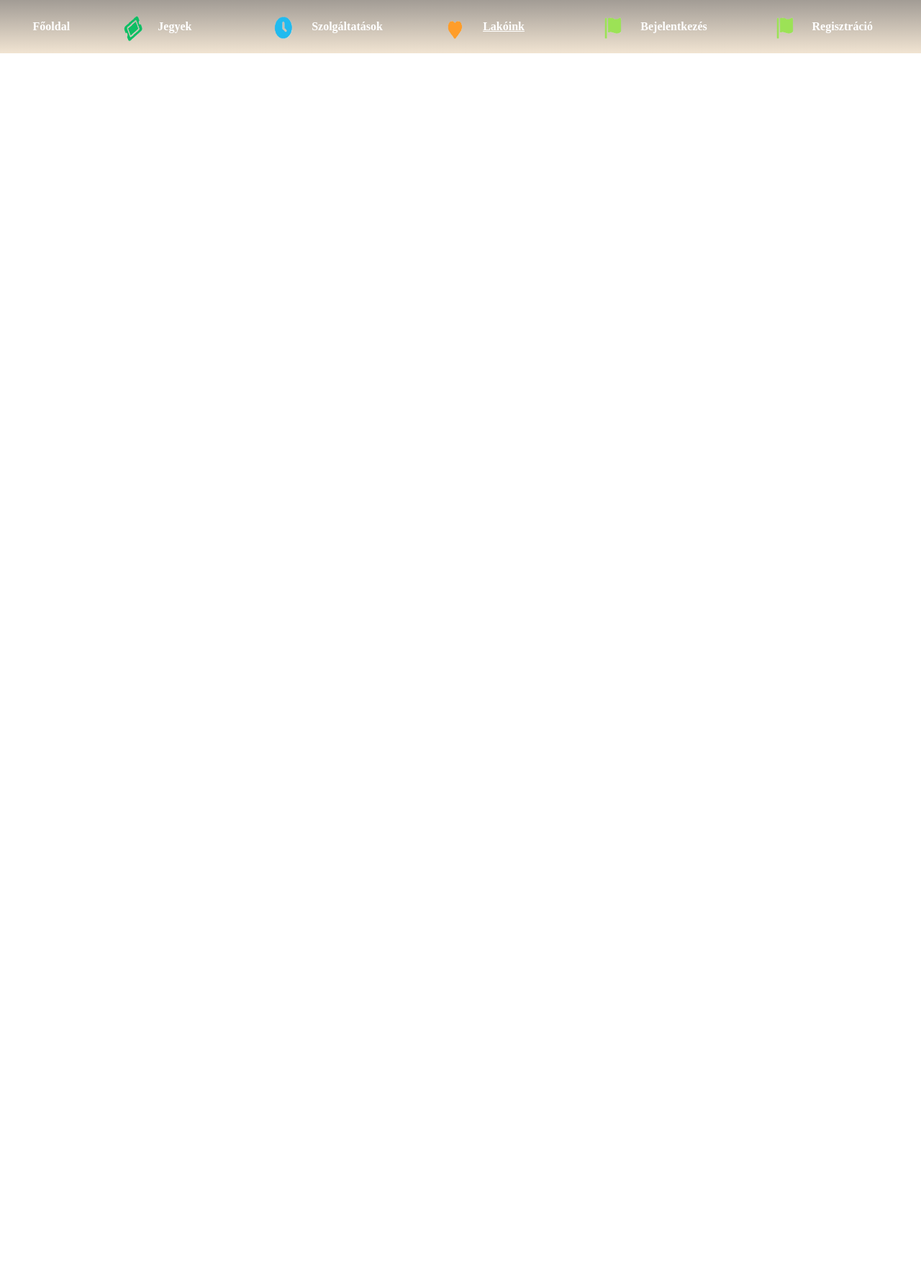
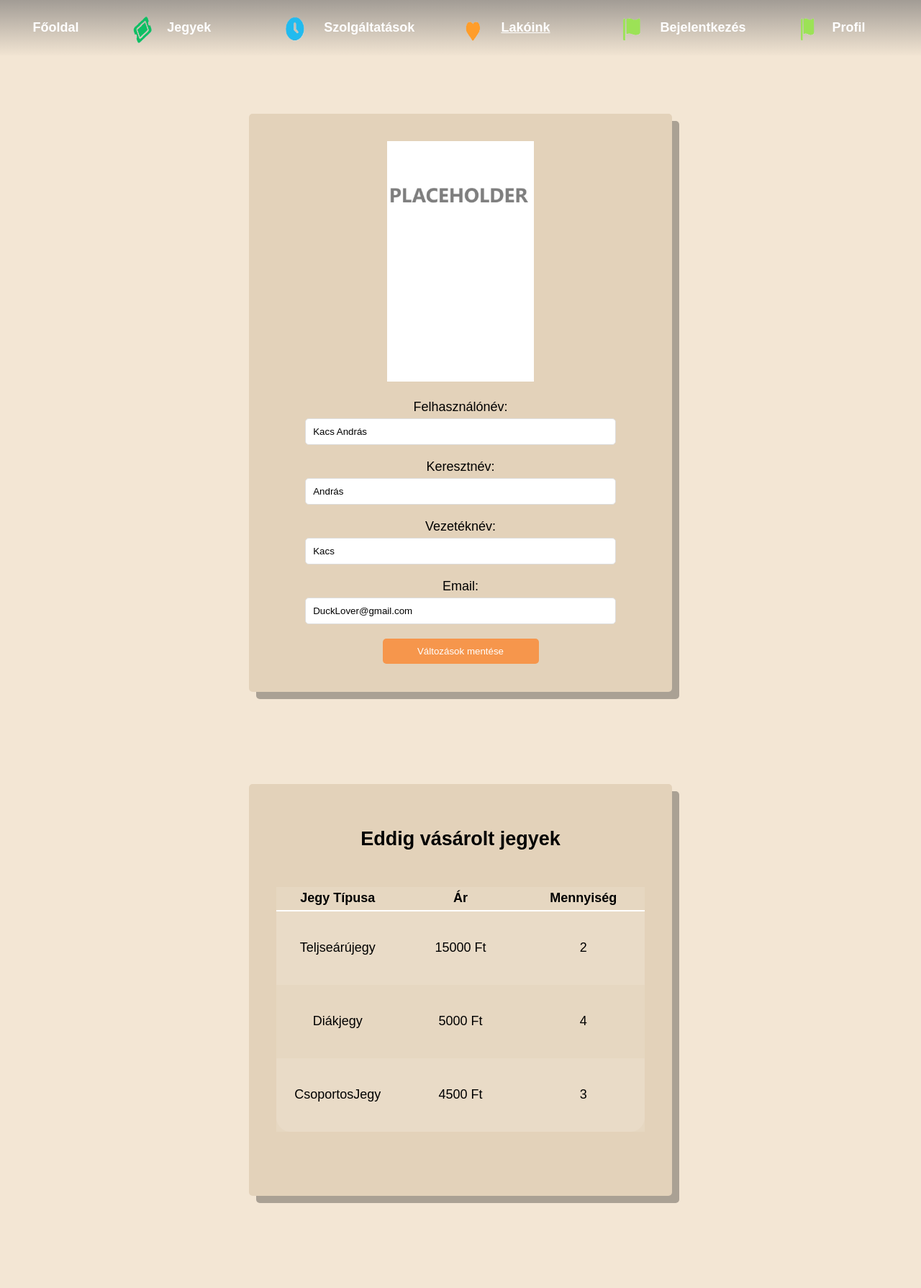
Before and after one commit to BaratP/Zoowebsite, a PHP site: page /html/profil.html in a window 1280 px wide. Shown: the whole page at 72% size. Before the commit the page ends 74 px from the top, so only its background shows below. Run offline with PHP 8.4, Linux system fonts and the light colour scheme.

Commit message:
Add files via upload

```diff
--- a/Allatkert/css/profil.css
+++ b/Allatkert/css/profil.css
@@ -0,0 +1,90 @@
+body {
+    font-family: sans-serif;
+    font-size: large;
+    text-justify: inter-word;
+    text-align: center;
+    stroke: white;
+    margin: 0;
+    background-color: #f3e6d4;
+}
+h1 {
+    margin-bottom: 10%;
+}
+.container {
+    margin-top: 10%;
+    background-color: #e3d2ba;
+    padding: 3%;
+    border-radius: 5px;
+    box-shadow: 10px 10px 0 rgba(0, 0, 0, 0.3);
+    height: 50%;
+    width: 40%;
+}
+.avatar {
+    width: 40%;
+}
+.profile-info {
+    margin-top: 20px;
+}
+label {
+    display: block;
+    margin-bottom: 5px;
+}
+input[type="text"], input[type="password"], input[type="email"] {
+    width: 80%;
+    padding: 10px;
+    margin-bottom: 20px;
+    border: 1px solid #ddd;
+    border-radius: 5px;
+}
+.save-btn {
+    background-color: #f6964c;
+    color: white;
+    padding: 10px 20px;
+    border: none;
+    border-radius: 5px;
+    cursor: pointer;
+    text-align: center;
+}
+
+main {
+    width: 100%;
+    display: flex;
+    justify-content: center;
+    flex-direction: column;
+    align-items: center;
+}
+section:last-of-type{
+    margin-bottom: 10%;
+}
+Table {
+    background-color: rgba(255,255,255,0.1);
+    align-content: center;
+    border-collapse: collapse;
+    margin-bottom: 10%;
+    width: 100%;
+}
+thead{
+    font-size: 50px;
+}
+td{
+    align-self: center;
+    text-align: center;
+    height: 100px;
+    width: 30%;
+}th {
+     height: 30px;
+     border-bottom: 2px solid white;
+ }
+
+tr:last-of-type td:last-of-type {
+    border-radius: 0 0 20px 0;
+}
+tr:last-of-type td:first-of-type {
+    border-radius: 0 0 0 20px;
+}
+tbody tr:hover{
+    background-color: rgba(250,250,250,30%);
+}
+tr:nth-child(even) {
+    background-color: rgba(250,250,250,10%) ;
+}
--- a/Allatkert/css/register.css
+++ b/Allatkert/css/register.css
@@ -2,7 +2,6 @@ body {
     background-color: #f4e7d5;
 }
 .bejelentkezes {
-
     background-color: #e4d3bb;
     box-shadow: 10px 10px 0 rgba(0, 0, 0, 0.3);
     align-items: center;
@@ -67,7 +66,7 @@ form {
     justify-content: center;
 }
 .flex {
-    margin-top: 5%;
+    margin: 10% 0 10%;
     width: 100%;
     height: 95vh;
     align-items: center;
--- a/Allatkert/html/index.html
+++ b/Allatkert/html/index.html
@@ -14,7 +14,7 @@
         <li><img src="../media/jegyarak.png" alt="jegy"><a href="szolgaltatas.html">Szolgáltatások</a></li>
         <li><img src="../media/jegyarak.png" alt="jegy"><a href="lakok/lakok.html" style="text-decoration: underline">Lakóink</a></li>
         <li><img src="../media/jegyarak.png" alt="jegy"><a href="login.html">Bejelentkezés</a></li>
-        <li><img src="../media/jegyarak.png" alt="jegy"><a href="register.html">Regisztráció</a></li>
+        <li><img src="../media/jegyarak.png" alt="jegy"><a href="profil.html">Profil</a></li>
     </ul>
 </nav>
 <p>Index oldal</p>
--- a/Allatkert/html/jegyek.html
+++ b/Allatkert/html/jegyek.html
@@ -14,7 +14,7 @@
         <li><img src="../media/jegyarak.png" alt="jegy"><a href="szolgaltatas.html">Szolgáltatások</a></li>
         <li><img src="../media/jegyarak.png" alt="jegy"><a href="lakok/lakok.html" style="text-decoration: underline">Lakóink</a></li>
         <li><img src="../media/jegyarak.png" alt="jegy"><a href="login.html">Bejelentkezés</a></li>
-        <li><img src="../media/jegyarak.png" alt="jegy"><a href="register.html">Regisztráció</a></li>
+        <li><img src="../media/jegyarak.png" alt="jegy"><a href="profil.html">Profil</a></li>
     </ul>
 </nav>
 </body>
--- a/Allatkert/html/lakok/bober.html
+++ b/Allatkert/html/lakok/bober.html
@@ -14,7 +14,7 @@
         <li><img src="../../media/jegyarak.png" alt="jegy"><a href="../szolgaltatas.html">Szolgáltatások</a></li>
         <li><img src="../../media/jegyarak.png" alt="jegy"><a href="lakok.html" style="text-decoration: underline">Lakóink</a></li>
         <li><img src="../../media/jegyarak.png" alt="jegy"><a href="../login.html">Bejelentkezés</a></li>
-        <li><img src="../../media/jegyarak.png" alt="jegy"><a href="../register.html">Regisztráció</a></li>
+        <li><img src="../../media/jegyarak.png" alt="jegy"><a href="../profil.html">Profil</a></li>
     </ul>
 </nav>
 <div class="split">
--- a/Allatkert/html/lakok/lakok.html
+++ b/Allatkert/html/lakok/lakok.html
@@ -14,7 +14,7 @@
         <li><img src="../../media/jegyarak.png" alt="jegy"><a href="../szolgaltatas.html">Szolgáltatások</a></li>
         <li><img src="../../media/jegyarak.png" alt="jegy"><a href="lakok.html" style="text-decoration: underline">Lakóink</a></li>
         <li><img src="../../media/jegyarak.png" alt="jegy"><a href="../login.html">Bejelentkezés</a></li>
-        <li><img src="../../media/jegyarak.png" alt="jegy"><a href="../register.html">Regisztráció</a></li>
+        <li><img src="../../media/jegyarak.png" alt="jegy"><a href="../profil.html">Profil</a></li>
     </ul>
 </nav>
 <br><br>
--- a/Allatkert/html/lakok/pingvin.html
+++ b/Allatkert/html/lakok/pingvin.html
@@ -14,7 +14,7 @@
         <li><img src="../../media/jegyarak.png" alt="jegy"><a href="../szolgaltatas.html">Szolgáltatások</a></li>
         <li><img src="../../media/jegyarak.png" alt="jegy"><a href="lakok.html" style="text-decoration: underline">Lakóink</a></li>
         <li><img src="../../media/jegyarak.png" alt="jegy"><a href="../login.html">Bejelentkezés</a></li>
-        <li><img src="../../media/jegyarak.png" alt="jegy"><a href="../register.html">Regisztráció</a></li>
+        <li><img src="../../media/jegyarak.png" alt="jegy"><a href="../profil.html">Profil</a></li>
     </ul>
 </nav>
 <div class="split">
--- a/Allatkert/html/lakok/pocekai.html
+++ b/Allatkert/html/lakok/pocekai.html
@@ -14,7 +14,7 @@
         <li><img src="../../media/jegyarak.png" alt="jegy"><a href="../szolgaltatas.html">Szolgáltatások</a></li>
         <li><img src="../../media/jegyarak.png" alt="jegy"><a href="lakok.html" style="text-decoration: underline">Lakóink</a></li>
         <li><img src="../../media/jegyarak.png" alt="jegy"><a href="../login.html">Bejelentkezés</a></li>
-        <li><img src="../../media/jegyarak.png" alt="jegy"><a href="../register.html">Regisztráció</a></li>
+        <li><img src="../../media/jegyarak.png" alt="jegy"><a href="../profil.html">Profil</a></li>
     </ul>
 </nav>
 <div class="split">
--- a/Allatkert/html/lakok/skunks.html
+++ b/Allatkert/html/lakok/skunks.html
@@ -14,7 +14,7 @@
         <li><img src="../../media/jegyarak.png" alt="jegy"><a href="../szolgaltatas.html">Szolgáltatások</a></li>
         <li><img src="../../media/jegyarak.png" alt="jegy"><a href="lakok.html" style="text-decoration: underline">Lakóink</a></li>
         <li><img src="../../media/jegyarak.png" alt="jegy"><a href="../login.html">Bejelentkezés</a></li>
-        <li><img src="../../media/jegyarak.png" alt="jegy"><a href="../register.html">Regisztráció</a></li>
+        <li><img src="../../media/jegyarak.png" alt="jegy"><a href="../profil.html">Profil</a></li>
     </ul>
 </nav>
 <div class="split">
--- a/Allatkert/html/login.html
+++ b/Allatkert/html/login.html
@@ -14,7 +14,7 @@
         <li><img src="../media/jegyarak.png" alt="jegy"><a href="szolgaltatas.html">Szolgáltatások</a></li>
         <li><img src="../media/jegyarak.png" alt="jegy"><a href="lakok/lakok.html" style="text-decoration: underline">Lakóink</a></li>
         <li><img src="../media/jegyarak.png" alt="jegy"><a href="login.html">Bejelentkezés</a></li>
-        <li><img src="../media/jegyarak.png" alt="jegy"><a href="register.html">Regisztráció</a></li>
+        <li><img src="../media/jegyarak.png" alt="jegy"><a href="profil.html">Profil</a></li>
     </ul>
 </nav>
 <div class="flex">
--- a/Allatkert/html/profil.html
+++ b/Allatkert/html/profil.html
@@ -14,9 +14,56 @@
         <li><img src="../media/jegyarak.png" alt="jegy"><a href="szolgaltatas.html">Szolgáltatások</a></li>
         <li><img src="../media/jegyarak.png" alt="jegy"><a href="lakok/lakok.html" style="text-decoration: underline">Lakóink</a></li>
         <li><img src="../media/jegyarak.png" alt="jegy"><a href="login.html">Bejelentkezés</a></li>
-        <li><img src="../media/jegyarak.png" alt="jegy"><a href="register.html">Regisztráció</a></li>
+        <li><img src="../media/jegyarak.png" alt="jegy"><a href="profil.html">Profil</a></li>
     </ul>
 </nav>
-<p>Profil oldal</p>
+<main>
+    <section class="container">
+        <form action="profil.html" method="POST">
+            <img src="../media/placeholder.jpg" alt="Profilkép" class="avatar">
+            <div class="profile-info">
+                <label for="username">Felhasználónév:</label>
+                <input type="text" id="username" value="Kacs András">
+
+                <label for="firstname">Keresztnév:</label>
+                <input type="text" id="firstname" value="András">
+
+                <label for="lastname">Vezetéknév:</label>
+                <input type="text" id="lastname" value="Kacs">
+
+                <label for="email">Email:</label>
+                <input type="email" id="email" value="DuckLover@gmail.com">
+
+                <input type class="save-btn" value="Változások mentése">
+            </div>
+        </form>
+    </section>
+    <section class="container">
+        <h1>Eddig vásárolt jegyek</h1>
+        <table>
+            <tr>
+                <th>Jegy Típusa</th>
+                <th>Ár</th>
+                <th>Mennyiség</th>
+            </tr>
+            <tr>
+                <td>Teljseárújegy</td>
+                <td>15000 Ft</td>
+                <td>2</td>
+            </tr>
+            <tr>
+                <td>Diákjegy</td>
+                <td>5000 Ft</td>
+                <td>4</td>
+            </tr>
+            <tr>
+                <td>CsoportosJegy</td>
+                <td>4500 Ft</td>
+                <td>3</td>
+            </tr>
+            <!-- További sorok hozzáadása szükség szerint -->
+        </table>
+    </section>
+</main>
 </body>
 </html>
--- a/Allatkert/html/register.html
+++ b/Allatkert/html/register.html
@@ -14,7 +14,7 @@
         <li><img src="../media/jegyarak.png" alt="jegy"><a href="szolgaltatas.html">Szolgáltatások</a></li>
         <li><img src="../media/jegyarak.png" alt="jegy"><a href="lakok/lakok.html" style="text-decoration: underline">Lakóink</a></li>
         <li><img src="../media/jegyarak.png" alt="jegy"><a href="login.html">Bejelentkezés</a></li>
-        <li><img src="../media/jegyarak.png" alt="jegy"><a href="register.html">Regisztráció</a></li>
+        <li><img src="../media/jegyarak.png" alt="jegy"><a href="profil.html">Profil</a></li>
     </ul>
 </nav>
 <div class="flex">
@@ -23,6 +23,10 @@
         <div class="bejelentkezes">
             <label><b>Felhasználó név</b></label>
             <input type="text" placeholder="Felhasználó név" required>
+            <label><b>Keresztnév</b></label>
+            <input type="text" placeholder="Keresztnév" required>
+            <label><b>Vezetéknév</b></label>
+            <input type="text" placeholder="Vezetéknév" required>
             <label><b>Email Cím</b></label>
             <input type="email" placeholder="valaki@gmail.com" required>
             <label><b>Jelszó</b></label>
```
Also changed, not shown: Allatkert/css/szolgaltatas.css (+21 -4 lines), Allatkert/html/szolgaltatas.html (+4 -4 lines), Allatkert/media/placeholder.jpg (added).
